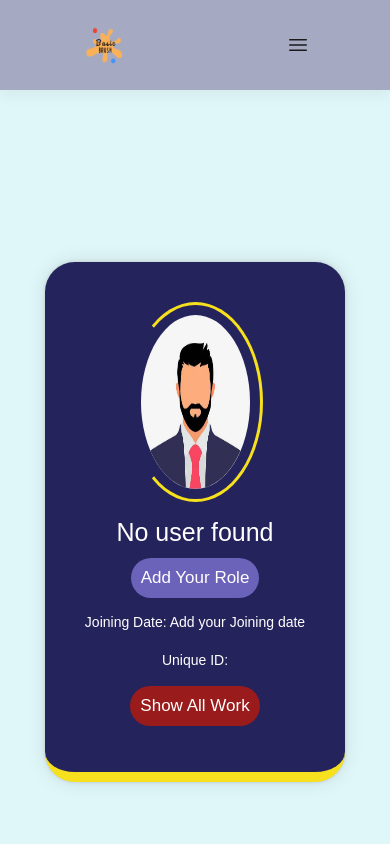
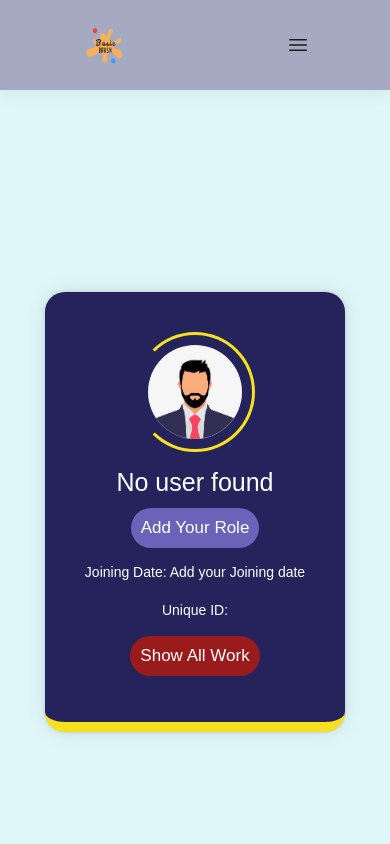
Before and after one commit to chirag713/Attendence-sheet-Admin-pannel, a Next.js app: page /profileuser in a window 390 px wide. Shown: the top 844 px of the page. Built offline with nearby package versions, Linux system fonts and the light colour scheme; sample sign-in values are in the browser's storage.

Commit message:
Add files via upload

```diff
--- a/src/app/components/profilecard.js
+++ b/src/app/components/profilecard.js
@@ -38,13 +38,9 @@ const ProfileCard = () => {
           <div className={styles.borderLeft}></div>
         </div>
         <div className={styles.cardContent}>
-          <Image className={styles.avatar} alt="Avatar" src={avatar} style={
-            {
-              width: '50%',
-              height: "200px"
-            }
+          {
+            user?.profileurl ? <img src={user.profileurl} className={styles.avatar} alt="Avatar" /> : <Image className={styles.avatar} alt="Avatar" src={avatar} />
           }
-          />
           <p className={styles.username}>{user?.name || "No user found"} </p>
           <p className={styles.designation}>{user?.role || "Add Your Role"}</p>
           <p className={styles.bio}>Joining Date: {user?.joiningdate || "Add your Joining date"}</p>
--- a/src/app/styles/ProfileCard.module.css
+++ b/src/app/styles/ProfileCard.module.css
@@ -1,13 +1,12 @@
 /* ProfileCard.module.css */
 
 .body {
-    min-height: 100vh;
+    height: 100vh;
     margin: 0;
     display: grid;
     place-items: center;
     font-family: 'Raleway', sans-serif;
-    background: #E0F7FA;
-    margin: 10px;
+    background: #E0F7FA
 }
 
 .card {
@@ -74,7 +73,7 @@
     background: #25235c;
     box-shadow: 0 0px 0.6px rgba(0, 0, 0, 0.028), 0 0px 1.3px rgba(0, 0, 0, 0.04), 0 0px 2.5px rgba(0, 0, 0, 0.05), 0 0px 4.5px rgba(0, 0, 0, 0.06), 0 0px 8.4px rgba(0, 0, 0, 0.072), 0 0px 20px rgba(0, 0, 0, 0.1);
     opacity: 0;
-    border-radius: 30px;
+    border-radius: 20px;
     transform: scale(0.6);
     border-bottom: 10px solid #f7e01d;
     animation: bump-in 0.5s 0.8s forwards;
--- a/src/app/styles/userdetails.module.css
+++ b/src/app/styles/userdetails.module.css
@@ -37,6 +37,7 @@
 
 
     .restaurantwrapper {
-        width: 80%;
+        width: 90%;
+        padding: 5px;
     }
 }
```
Also changed, not shown: src/app/updateuserpage/page.js (line endings or trailing spaces).
